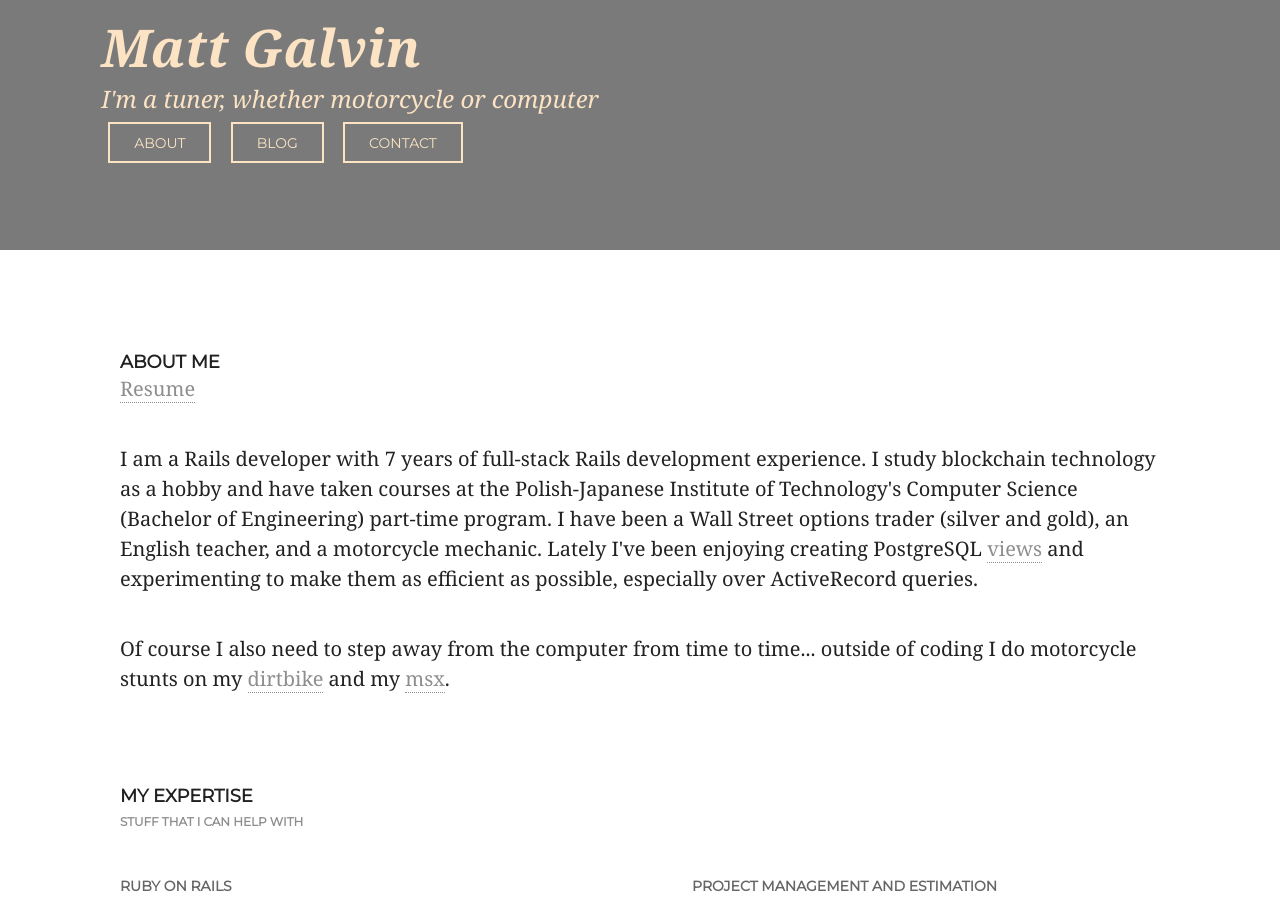
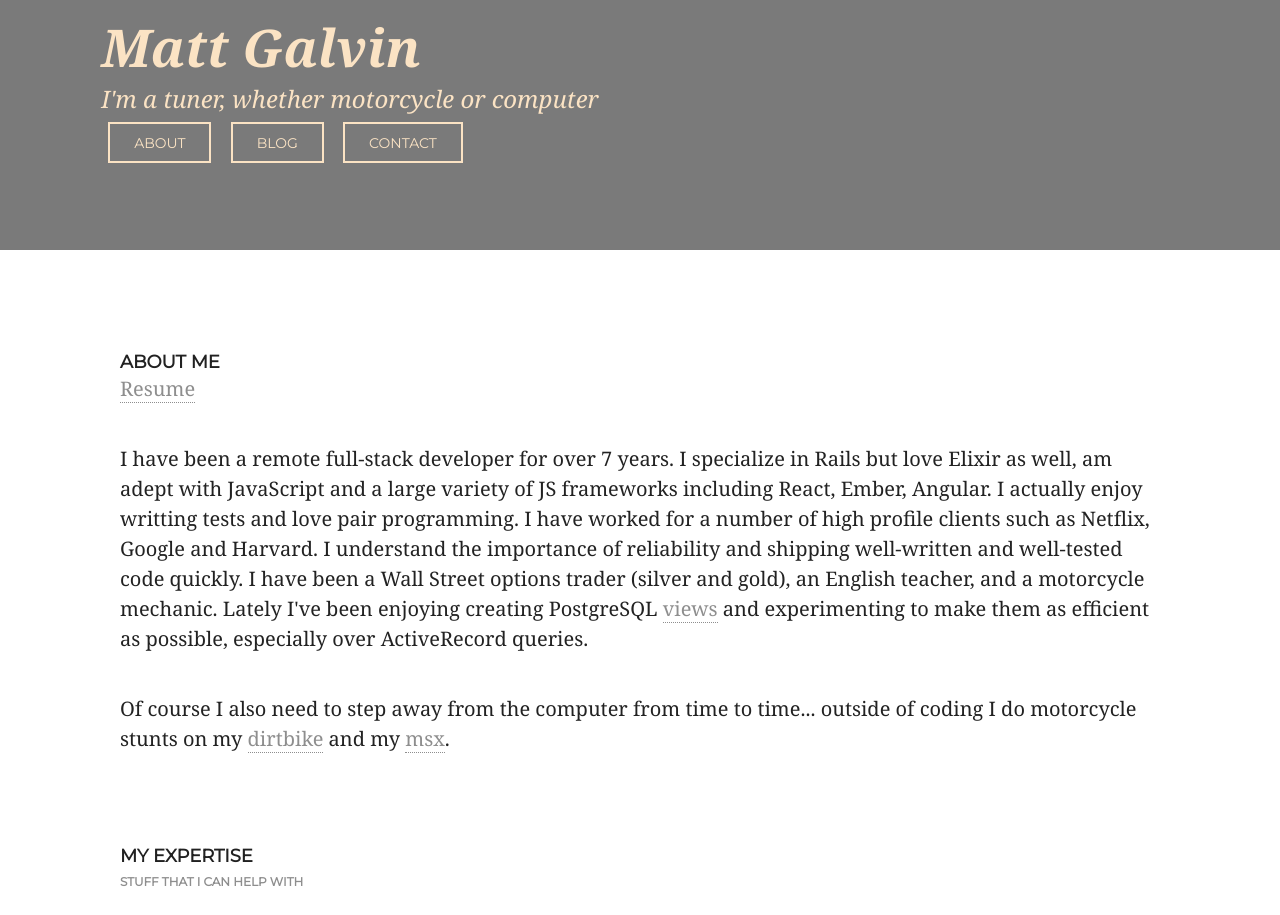
Before and after one commit to mattjg908/mattjg908.github.com, a Jekyll site: the page built from about/index.html, in a window 1280 px wide. Shown: the top 915 px of the page. Built offline with Jekyll 4.4.1, drawn with Linux system fonts in a browser that asks for light colours; some web fonts are replaced.

Commit message:
Update about, PDF

```diff
--- a/about/index.html
+++ b/about/index.html
@@ -15,9 +15,10 @@
                 <a href="/img/matthewgalvinresume.pdf">Resume</a>
             </header>
 
-            <p>I am a Rails developer with 7 years of full-stack Rails
-            development experience. I study blockchain technology as a hobby and
-            have taken courses at the Polish-Japanese Institute of Technology's Computer Science (Bachelor of Engineering) part-time program. I have been a Wall Street options trader (silver and gold), an English teacher, and a motorcycle mechanic. Lately I've been enjoying creating PostgreSQL <a href="http://www.postgresql.org/docs/9.4/static/sql-createview.html">views</a> and experimenting to make them as efficient as possible, especially over ActiveRecord queries.
+            <p>I have been a remote full-stack developer for over 7 years. I specialize in Rails but love Elixir as well, am adept with JavaScript and a large variety of JS frameworks including
+						React, Ember, Angular. I actually enjoy writting tests and love pair programming. I have worked for a number of high profile clients such as Netflix, Google and Harvard. I understand
+						the importance of reliability and shipping well-written and well-tested code quickly.
+            I have been a Wall Street options trader (silver and gold), an English teacher, and a motorcycle mechanic. Lately I've been enjoying creating PostgreSQL <a href="http://www.postgresql.org/docs/9.4/static/sql-createview.html">views</a> and experimenting to make them as efficient as possible, especially over ActiveRecord queries.
            </p>
            <p>Of course I also need to step away from the computer from time to time... outside of coding I do motorcycle stunts on my <a href="https://youtu.be/1jLTRDY_gB4">dirtbike</a> and my <a href="https://www.youtube.com/watch?v=3o0gy-JqgmQ&feature=youtu.be">msx</a>.</p>
 
```
Also changed, not shown: 2 other files.
